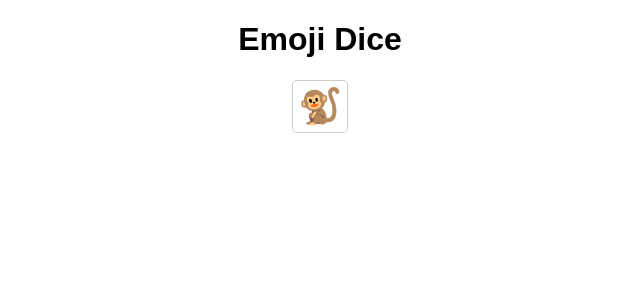
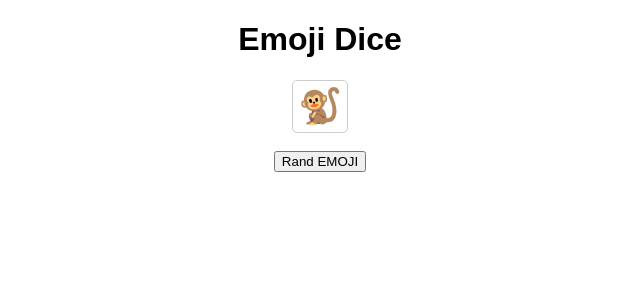
Before and after one commit to nancologist/emoji-dice, a React (Create React App) app in the folder frontend/: page / in a window 1280 px wide. Shown: the top 300 px of the page, without its empty margins (320-960 px from the left). Built offline with nearby package versions, Linux system fonts and the light colour scheme.

Commit message:
Create random emojis.

```diff
--- a/frontend/src/App/App.tsx
+++ b/frontend/src/App/App.tsx
@@ -1,18 +1,26 @@
 import React from 'react';
+import { connect } from 'react-redux';
 
 import './App.css';
+import { Props } from './types';
 import { dispatchSetDice } from '../store/dice/actions';
 import { DiceState } from '../store/dice/types';
 import Emoji from '../components/Emoji/Emoji';
 import emojis from '../data/index.json';
 
-function App() {
+function App(props: Props) {
   const myEmoji = emojis['Animals & Nature'][1].emoji;
+
+  const handleClick = () => {
+    props.setDice()
+  };
 
   return (
     <div className="App">
       <h1>Emoji Dice</h1>
       <Emoji emoji={myEmoji}/>
+      <br/><br/>
+      <button onClick={handleClick}>Rand EMOJI</button>
     </div>
   );
 }
@@ -21,8 +29,10 @@ const mapStateToProps = (state: DiceState) => ({
 
 });
 
-const mapDispatchToProps = () => ({
+const mapDispatchToProps = {
     setDice: () => (dispatchSetDice())
-});
+};
 
-export default App;
+export const connector = connect(mapStateToProps, mapDispatchToProps)
+
+export default connector(App);
--- a/frontend/src/store/dice/actions.ts
+++ b/frontend/src/store/dice/actions.ts
@@ -5,9 +5,3 @@ export function dispatchSetDice(): DiceActionTypes {
         type: SET_DICE
     };
 }
-
-// export function getDice() {
-//     return {
-//         type: GET_DICE
-//     };
-// }
--- a/frontend/src/store/dice/reducers.ts
+++ b/frontend/src/store/dice/reducers.ts
@@ -13,7 +13,6 @@ export default function reducer (
 ): DiceState {
     switch (action.type) {
         case SET_DICE:
-            console.log(getRandomEmoji(emojis));
             return {
                 ...state,
                 dice: getEmojis(emojis, state.usedEmojis)
```
Also changed, not shown: frontend/src/App/types.ts (+5 -2 lines), 1 other file (tests, documents, lock files or other folders).
